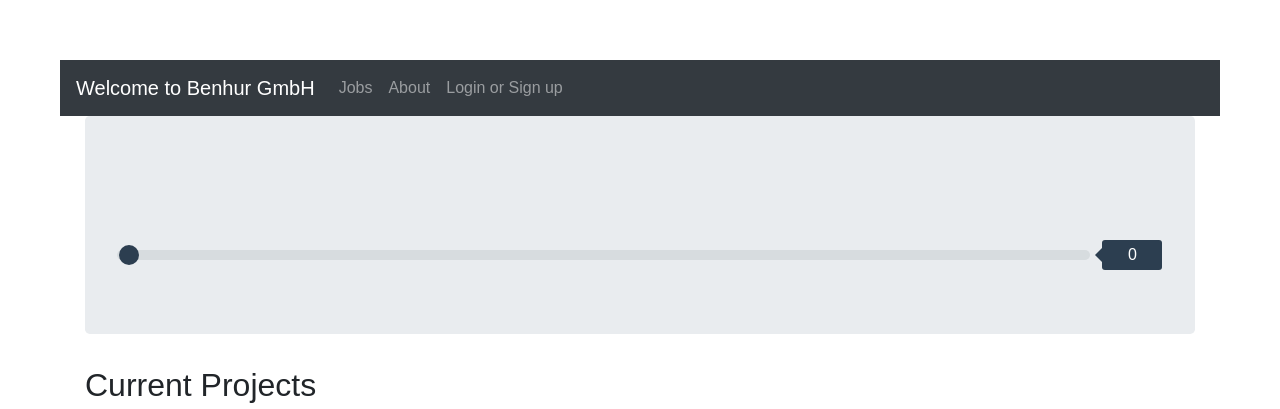
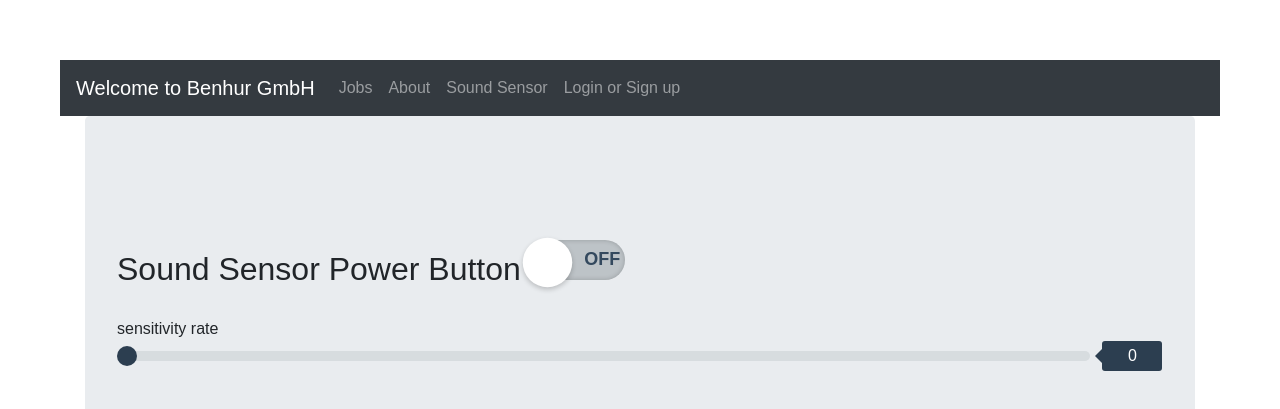
Before and after one commit to esiRonaldo/eproj, a Django app: page /soundsensor in a window 1280 px wide. Shown: the top 409 px of the page. Run offline with Django 3.2, Linux system fonts and the light colour scheme; parts of the project's set-up code (start-up, migrations or seed data) failed here and were passed over; some libraries are stand-ins or nearby versions.

Commit message:
adding toggle btn

```diff
--- a/eproject/eproj/eprojapp/templates/base.html
+++ b/eproject/eproj/eprojapp/templates/base.html
@@ -3,10 +3,12 @@
 <head>
     <meta charset="utf-8">
     <title>Ben Hur</title>
+    <script src="jquery-3.5.1.min.js"></script>
     <!-- Latest compiled and minified CSS -->
     <link rel="stylesheet" href="https://stackpath.bootstrapcdn.com/bootstrap/4.1.3/css/bootstrap.min.css"
           integrity="sha384-MCw98/SFnGE8fJT3GXwEOngsV7Zt27NXFoaoApmYm81iuXoPkFOJwJ8ERdknLPMO" crossorigin="anonymous">
 
+    <!-- NAVBAR  -->
     <!-- NAVBAR  -->
     <script>
         function login_timeout() {
@@ -17,8 +19,11 @@
             }, 300000);
         }
 
+        {% if user.is_authenticated %}
             login_timeout();
+        {% endif %}
     </script>
+</head>
 <nav class="navbar navbar-expand-lg navbar-dark bg-dark">
     <a class="navbar-brand" href="{% url 'home' %}">Welcome to Benhur GmbH</a>
 
@@ -34,6 +39,7 @@
         <div class="navbar-nav">
             <a class="nav-item nav-link" href="{% url 'jobs' %}">Jobs</a>
             <a class="nav-item nav-link" href="{% url 'about' %}">About</a>
+            <a id="sens" class="nav-item nav-link" href="{% url 'soundsensor' %}">Sound Sensor</a>
             <!-- Too much repeating-->
             {% if user.is_authenticated %}
                 <p5>Hello, {{ user.first_name }}</p5>
@@ -88,6 +94,9 @@
 <script src="https://stackpath.bootstrapcdn.com/bootstrap/4.1.3/js/bootstrap.min.js"
         integrity="sha384-ChfqqxuZUCnJSK3+MXmPNIyE6ZbWh2IMqE241rYiqJxyMiZ6OW/JmZQ5stwEULTy"
         crossorigin="anonymous"></script>
+<script>
+
+</script>
 
 </body>
 </html>
--- a/eproject/eproj/eprojapp/templates/sound_sensor.html
+++ b/eproject/eproj/eprojapp/templates/sound_sensor.html
@@ -1,28 +1,20 @@
 {% extends 'base.html' %}
 {% block content %}
-<head>
- <script>
-        var rangeSlider = function () {
-            var slider = $('.range-slider'),
-                range = $('.range-slider__range'),
-                value = $('.range-slider__value');
-
-            slider.each(function () {
-                value.each(function () {
-                    var value = $(this).prev().attr('value');
-                    $(this).html(value);
+    <head>
+        <script src="https://code.jquery.com/jquery-3.3.1.slim.min.js"></script>
+        <script>
+            $(document).ready(function () {
+                $("sens").click(function () {
+                    $("sensId").fadeOut();
                 });
-
-                range.on('input', function () {
-                    $(this).next(value).html(this.value);
+                $("sens").click(function () {
+                    $("").fadeIn();
                 });
             });
-        };
+        </script>
+    </head>
 
-        rangeSlider();
-    </script>
-</head>
-
+    <body>
     <style>
         Result Skip Results Iframe
         EDIT ON
@@ -39,6 +31,65 @@
             body {
                 padding: 60px;
             }
+        }
+
+        #inputoff-on[type="checkbox"] {
+            position: relative;
+            width: 100px;
+            height: 40px;
+            background: #bdc3c7;
+            -webkit-appearance: none;
+            border-radius: 20px;
+            outline: none;
+            transition: .4s;
+            box-shadow: inset 0 0 5px rgba(0, 0, 0, 0.2);
+            cursor: pointer;
+        }
+
+        #inputoff-on:checked[type="checkbox"] {
+            background: #3498db;
+        }
+
+        #inputoff-on[type="checkbox"]::before {
+            z-index: 2;
+            position: absolute;
+            content: "";
+            left: 0;
+            width: 45px;
+            height: 45px;
+            background: #fff;
+            border-radius: 50%;
+            transform: scale(1.1);
+            box-shadow: 0 2px 5px rgba(0, 0, 0, 0.2);
+            transition: .4s;
+        }
+
+        #inputoff-on:checked[type="checkbox"]::before {
+            left: 60px;
+        }
+
+        .toggle {
+            position: relative;
+            display: inline;
+        }
+
+        lable {
+            position: absolute;
+            color: #fff;
+            font-weight: 600;
+            font-size: 18px;
+            pointer-events: none;
+        }
+
+        .onbtn {
+            bottom: 10px;
+            left: 15px;
+        }
+
+        .offbtn {
+            bottom: 10px;
+            right: 5px;
+            color: #34495e;
         }
 
         .range-slider {
@@ -137,11 +188,44 @@
         input::-moz-focus-outer {
             border: 0;
         }
-
+        #topic{
+            font-size: xx-large;
+        }
         View SCSS Code
     </style>
-    <div class="range-slider"></div>
-    <input class="range-slider__range" type="range" value="100" min="0" max="60000" step="100">
-    <span class="range-slider__value">0</span>
+    <div class="range-slider">
+        <span id="topic">Sound Sensor Power Button</span>
+        <span><div class="toggle">
+            <input id="inputoff-on" type="checkbox">
+            <lable for="" class="onbtn">ON</lable>
+            <lable for="" class="offbtn">OFF</lable>
+        </div></span>
+        <br><br>
+        <span id="t1">sensitivity rate</span>
+        <input id="sensId" class="range-slider__range" type="range" value="0" min="0"
+               max="60000" step="100">
+        <span id="sensId" class="range-slider__value">0</span>
+    </div>
 
+    <script>
+        var rangeSlider = function () {
+            var slider = $('.range-slider'),
+                range = $('.range-slider__range'),
+                value = $('.range-slider__value');
+
+            slider.each(function () {
+                value.each(function () {
+                    var value = $(this).prev().attr('value');
+                    $(this).html(value);
+                });
+
+                range.on('input', function () {
+                    $(this).next(value).html(this.value);
+                });
+            });
+        };
+        rangeSlider();
+
+    </script>
+    </body>
 {% endblock %}
--- a/eproject/eproj/eprojapp/views.py
+++ b/eproject/eproj/eprojapp/views.py
@@ -2,10 +2,9 @@
 from django.core.paginator import Paginator, EmptyPage, PageNotAnInteger
 from django.shortcuts import render, redirect
 from django.views.generic import CreateView
-
-from eprojapp import forms
+from eprojapp import forms, noise_sensor
 from eprojapp.models import User, Tokens, Car
-
+import sys
 
 # Create your views here.
 
@@ -58,6 +57,23 @@
     model = Car
     fields = ('model', 'series', 'kilometer', 'price', 'img')
 
+#----------printong error in browser------add later
+
+# def post(self, request, format=None):
+#     serializer = DataSerializer(data=request.data)
+#     if serializer.is_valid():
+#         serializer.save()
+#         return Response(serializer.data, status=status.HTTP_201_CREATED)
+#     else:
+#         error = Response(serializer.errors, status=status.HTTP_400_BAD_REQUEST)
+#         print(error.data)
+#     return error
 
 def sound_sensor(request):
+    MAX_RANGE=60000
+    MIN_RANGE=0
+    #noise_sensor.main()
+    #post()
+    #sys.exit()
+
     return render(request, 'sound_sensor.html')
```
Lines whose indentation alone changed are shown as unchanged.
